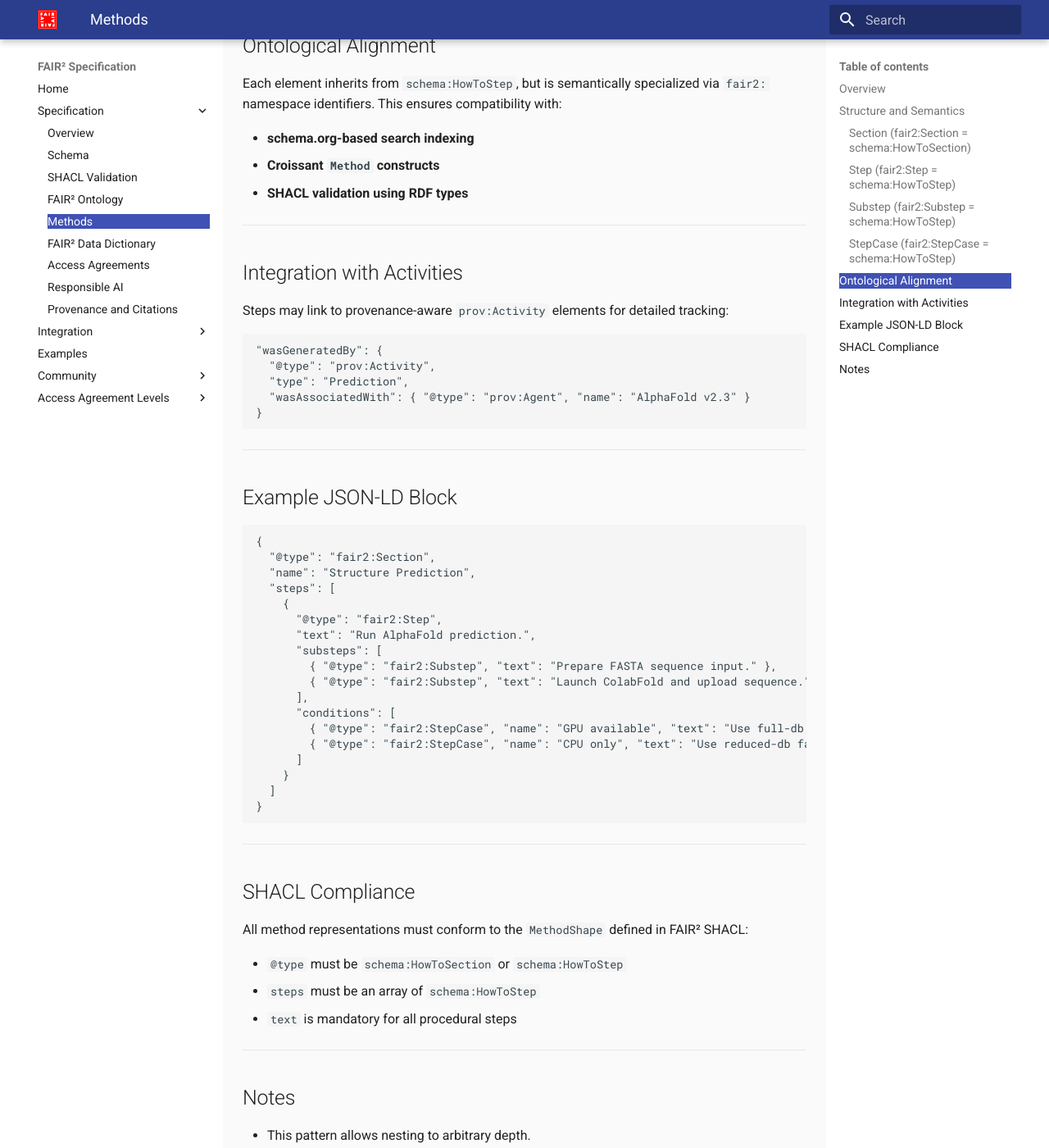
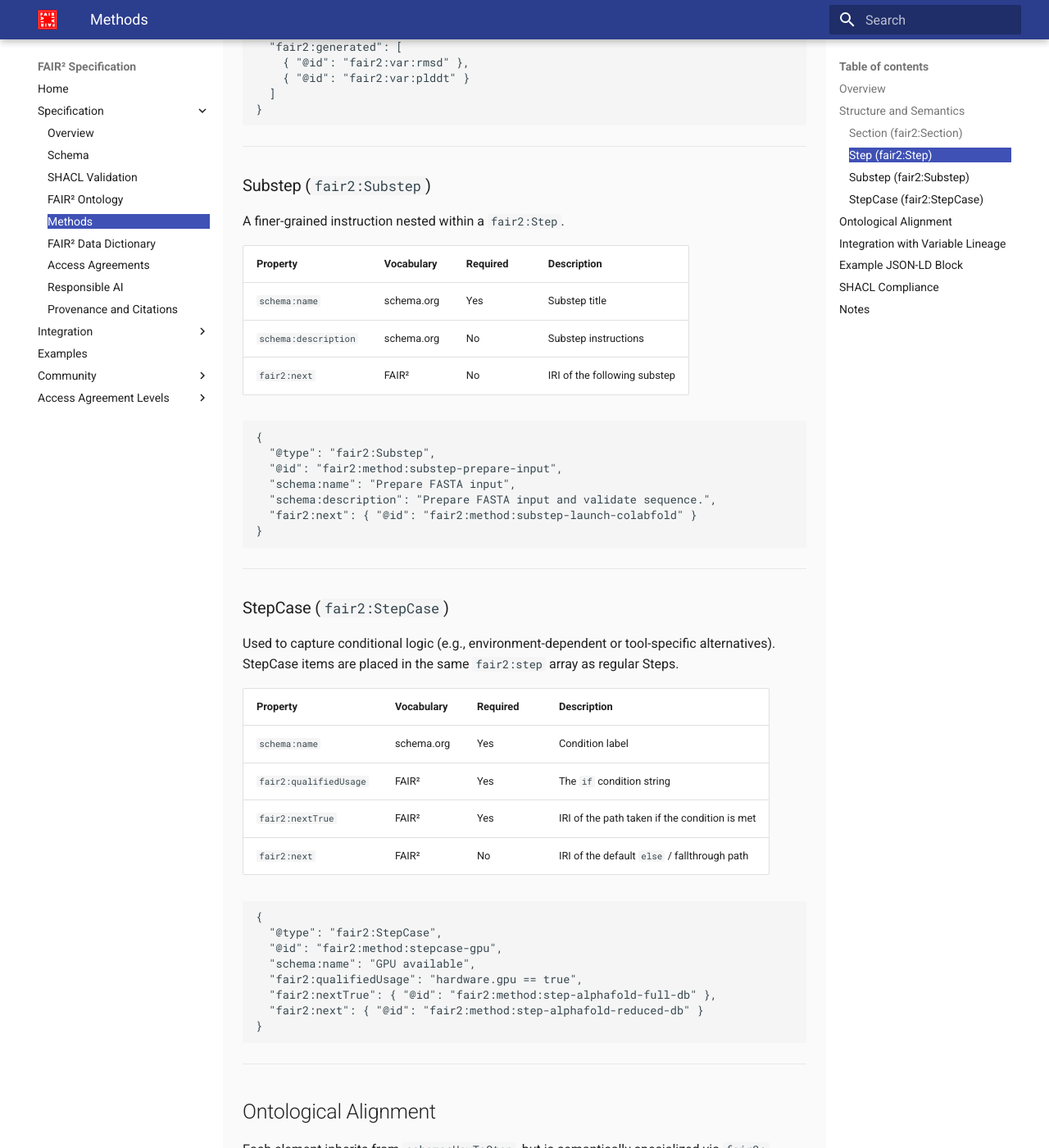
Before and after one commit to fair-squared/fair2-spec, an MkDocs documentation site: the page built from docs/specification/methods.md, in a window 1280 px wide and 1400 px high, scrolled down 1793 px. Shown: the whole window at 82% size. Built offline with MkDocs 1.6.1 and Material for MkDocs 9.7.7, drawn with Linux system fonts in a browser that asks for light colours; some of the changed text lies outside the part shown.

Commit message:
Fixed methods documentation for basic shapes

````diff
--- a/docs/specification/methods.md
+++ b/docs/specification/methods.md
@@ -17,61 +17,100 @@
 
 ## Structure and Semantics
 
-### Section (`fair2:Section` = `schema:HowToSection`)
+### Section (`fair2:Section`)
 
 A major methodological unit (e.g., "Structure Prediction", "Binding Assays").
 
-```json
+| Property | Vocabulary | Required | Description |
+|---|---|---|---|
+| `schema:name` | schema.org | Yes | Section title |
+| `schema:description` | schema.org | No | Narrative description |
+| `fair2:step` | FAIR² | No | Steps or StepCases within this section |
+| `fair2:next` | FAIR² | No | IRI of the following section |
+
+```jsonld
 {
-  "@type": "fair2",
-  "@id": "#section-structure-prediction",
-  "name": "Structure Prediction",
-  "steps": [ ... ]
+  "@type": "fair2:Section",
+  "@id": "fair2:method:section-structure-prediction",
+  "schema:name": "Structure Prediction",
+  "schema:description": "Computational prediction of 3D protein structures.",
+  "fair2:step": [ ... ],
+  "fair2:next": { "@id": "fair2:method:section-binding-assays" }
 }
 ```
 
 ---
 
-### Step (`fair2:Step` = `schema:HowToStep`)
+### Step (`fair2:Step`)
 
-Primary procedural element. Must contain `text`, and can include substeps or conditions.
+Primary procedural element within a Section. May contain substeps and link to produced variables.
 
-```json
+| Property | Vocabulary | Required | Description |
+|---|---|---|---|
+| `schema:name` | schema.org | Yes | Step title |
+| `schema:description` | schema.org | No | Step instructions |
+| `fair2:substep` | FAIR² | No | Nested substeps |
+| `fair2:next` | FAIR² | No | IRI of the following step |
+| `fair2:generated` | FAIR² | No | IRI(s) of RecordSet fields produced by this step |
+
+```jsonld
 {
-  "@type": "HowToStep",
-  "@id": "#step-alphafold",
-  "text": "Run AlphaFold prediction using ColabFold pipeline.",
-  "substeps": [ ... ],
-  "conditions": [ ... ]
+  "@type": "fair2:Step",
+  "@id": "fair2:method:step-alphafold",
+  "schema:name": "AlphaFold Prediction",
+  "schema:description": "Run AlphaFold prediction using ColabFold pipeline.",
+  "fair2:substep": [ ... ],
+  "fair2:next": { "@id": "fair2:method:step-rmsd" },
+  "fair2:generated": [
+    { "@id": "fair2:var:rmsd" },
+    { "@id": "fair2:var:plddt" }
+  ]
 }
 ```
 
 ---
 
-### Substep (`fair2:Substep` = `schema:HowToStep`)
+### Substep (`fair2:Substep`)
 
-A finer-grained instruction within a `Step`.
+A finer-grained instruction nested within a `fair2:Step`.
 
-```json
+| Property | Vocabulary | Required | Description |
+|---|---|---|---|
+| `schema:name` | schema.org | Yes | Substep title |
+| `schema:description` | schema.org | No | Substep instructions |
+| `fair2:next` | FAIR² | No | IRI of the following substep |
+
+```jsonld
 {
-  "@type": "HowToStep",
-  "@id": "#substep-prepare-input",
-  "text": "Prepare FASTA input and validate sequence."
+  "@type": "fair2:Substep",
+  "@id": "fair2:method:substep-prepare-input",
+  "schema:name": "Prepare FASTA input",
+  "schema:description": "Prepare FASTA input and validate sequence.",
+  "fair2:next": { "@id": "fair2:method:substep-launch-colabfold" }
 }
 ```
 
 ---
 
-### StepCase (`fair2:StepCase` = `schema:HowToStep`)
+### StepCase (`fair2:StepCase`)
 
-Used to capture conditional logic (e.g., environment-dependent, tool-specific alternatives).
+Used to capture conditional logic (e.g., environment-dependent or tool-specific alternatives). StepCase items are placed in the same `fair2:step` array as regular Steps.
 
-```json
+| Property | Vocabulary | Required | Description |
+|---|---|---|---|
+| `schema:name` | schema.org | Yes | Condition label |
+| `fair2:qualifiedUsage` | FAIR² | Yes | The `if` condition string |
+| `fair2:nextTrue` | FAIR² | Yes | IRI of the path taken if the condition is met |
+| `fair2:next` | FAIR² | No | IRI of the default `else` / fallthrough path |
+
+```jsonld
 {
-  "@type": "HowToStep",
-  "@id": "#stepcase-gpu",
-  "name": "If GPU is available",
-  "text": "Run full-db AlphaFold with GPU acceleration."
+  "@type": "fair2:StepCase",
+  "@id": "fair2:method:stepcase-gpu",
+  "schema:name": "GPU available",
+  "fair2:qualifiedUsage": "hardware.gpu == true",
+  "fair2:nextTrue": { "@id": "fair2:method:step-alphafold-full-db" },
+  "fair2:next": { "@id": "fair2:method:step-alphafold-reduced-db" }
 }
 ```
 
@@ -87,15 +126,18 @@
 
 ---
 
-## Integration with Activities
+## Integration with Variable Lineage
 
-Steps may link to provenance-aware `prov:Activity` elements for detailed tracking:
+Steps link to the RecordSet fields/variables they produce via `fair2:generated`. This is the step-side provenance property; variables reference back to steps via the inverse `prov:wasGeneratedBy`.
 
-```json
-"wasGeneratedBy": {
-  "@type": "prov:Activity",
-  "type": "Prediction",
-  "wasAssociatedWith": { "@type": "prov:Agent", "name": "AlphaFold v2.3" }
+```jsonld
+{
+  "@type": "fair2:Step",
+  "@id": "fair2:method:step-rmsd",
+  "schema:name": "RMSD Calculation",
+  "fair2:generated": [
+    { "@id": "fair2:var:rmsd" }
+  ]
 }
 ```
 
@@ -103,22 +145,43 @@
 
 ## Example JSON-LD Block
 
-```json
+```jsonld
 {
   "@type": "fair2:Section",
-  "name": "Structure Prediction",
-  "steps": [
+  "@id": "fair2:method:section-structure-prediction",
+  "schema:name": "Structure Prediction",
+  "schema:description": "End-to-end structure prediction pipeline.",
+  "fair2:step": [
     {
       "@type": "fair2:Step",
-      "text": "Run AlphaFold prediction.",
-      "substeps": [
-        { "@type": "fair2:Substep", "text": "Prepare FASTA sequence input." },
-        { "@type": "fair2:Substep", "text": "Launch ColabFold and upload sequence." }
+      "@id": "fair2:method:step-alphafold",
+      "schema:name": "AlphaFold Prediction",
+      "schema:description": "Run AlphaFold prediction using ColabFold pipeline.",
+      "fair2:substep": [
+        {
+          "@type": "fair2:Substep",
+          "@id": "fair2:method:substep-prepare-input",
+          "schema:name": "Prepare FASTA input",
+          "schema:description": "Prepare FASTA input and validate sequence."
+        },
+        {
+          "@type": "fair2:Substep",
+          "@id": "fair2:method:substep-launch-colabfold",
+          "schema:name": "Launch ColabFold",
+          "schema:description": "Upload sequence and launch ColabFold."
+        }
       ],
-      "conditions": [
-        { "@type": "fair2:StepCase", "name": "GPU available", "text": "Use full-db AlphaFold." },
-        { "@type": "fair2:StepCase", "name": "CPU only", "text": "Use reduced-db fallback mode." }
+      "fair2:generated": [
+        { "@id": "fair2:var:plddt" }
       ]
+    },
+    {
+      "@type": "fair2:StepCase",
+      "@id": "fair2:method:stepcase-gpu",
+      "schema:name": "GPU available",
+      "fair2:qualifiedUsage": "hardware.gpu == true",
+      "fair2:nextTrue": { "@id": "fair2:method:step-alphafold-full-db" },
+      "fair2:next": { "@id": "fair2:method:step-alphafold-reduced-db" }
     }
   ]
 }
@@ -128,11 +191,14 @@
 
 ## SHACL Compliance
 
-All method representations must conform to the `MethodShape` defined in FAIR² SHACL:
+All method representations must conform to the shapes defined in `shapes/turtle/method.ttl`:
 
-- `@type` must be `schema:HowToSection` or `schema:HowToStep`
-- `steps` must be an array of `schema:HowToStep`
-- `text` is mandatory for all procedural steps
+| Shape | Target class | Required properties |
+|---|---|---|
+| `MethodSectionShape` | `fair2:Section` | `schema:name` |
+| `MethodStepShape` | `fair2:Step` | `schema:name` |
+| `MethodSubstepShape` | `fair2:Substep` | `schema:name` |
+| `StepCaseShape` | `fair2:StepCase` | `schema:name`, `fair2:qualifiedUsage`, `fair2:nextTrue` |
 
 ---
 
@@ -140,7 +206,8 @@
 
 - This pattern allows nesting to arbitrary depth.
 - Textual content can be multilingual using `@language` tags.
-- Conditions and substeps are optional but recommended for clarity and modularity.
+- `fair2:substep` and `fair2:generated` are optional but recommended for clarity and provenance.
+- `fair2:next` enables sequential ordering of sections, steps, and substeps without relying on array index.
 
 ---
 
````
